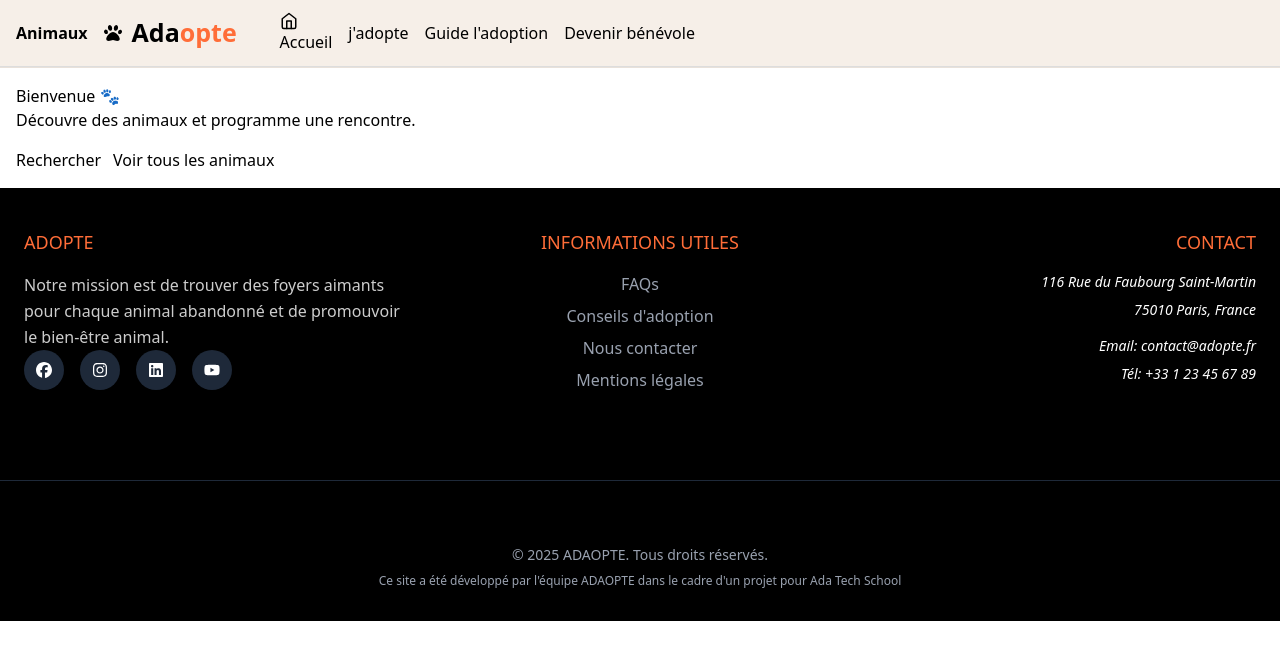
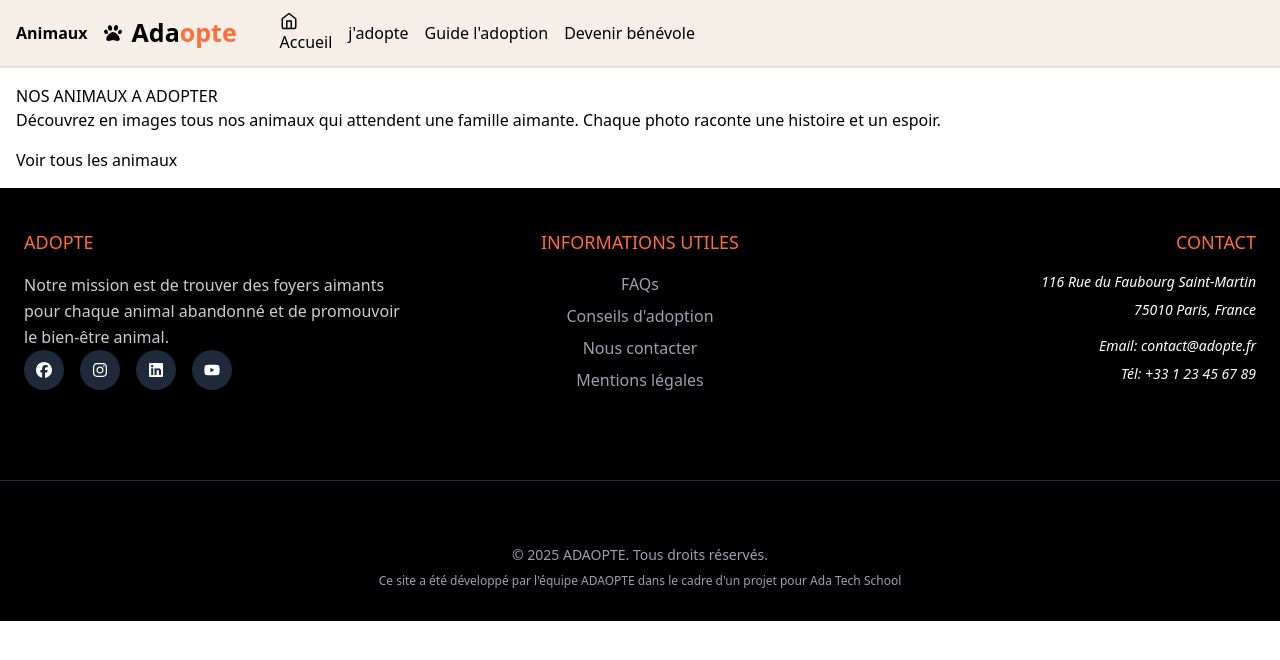
Before and after one commit to DANIebw/Projet-Adaopte-Davielle, a React (Vite) app: page / in a window 1280 px wide. Shown: the top 660 px of the page. Built offline with nearby package versions, Linux system fonts and the light colour scheme.

Commit message:
add background color from homepage

```diff
--- a/src/pages/HomePage.tsx
+++ b/src/pages/HomePage.tsx
@@ -6,17 +6,14 @@ export default function HomePage() {
 
   return (
     <main style={{ padding: 16 }}>
-      <h1>Bienvenue 🐾</h1>
-      <p>Découvre des animaux et programme une rencontre.</p>
+      <div className="bg-color-#f9f9f9"></div>
+      <h1>NOS ANIMAUX A ADOPTER</h1>
+      <p>
+        Découvrez en images tous nos animaux qui attendent une famille aimante.
+        Chaque photo raconte une histoire et un espoir.
+      </p>
 
       <div style={{ display: "flex", gap: 12, marginTop: 16 }}>
-        <button
-          onClick={() => navigate("/animals?type=chat&loc=Nantes")}
-          type="button"
-        >
-          Rechercher
-        </button>
-
         <button onClick={() => navigate("/animals")} type="button">
           Voir tous les animaux
         </button>
```
